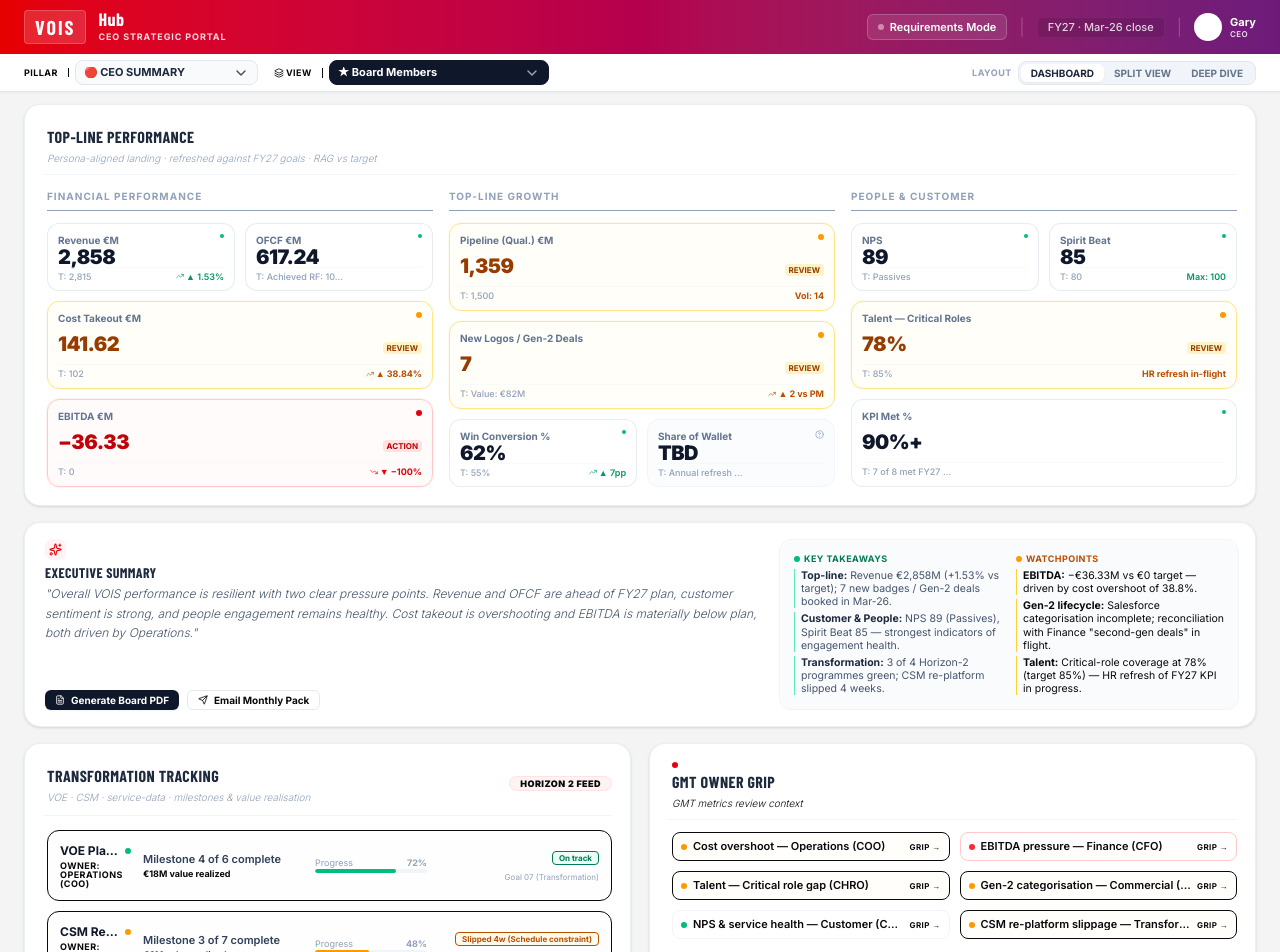
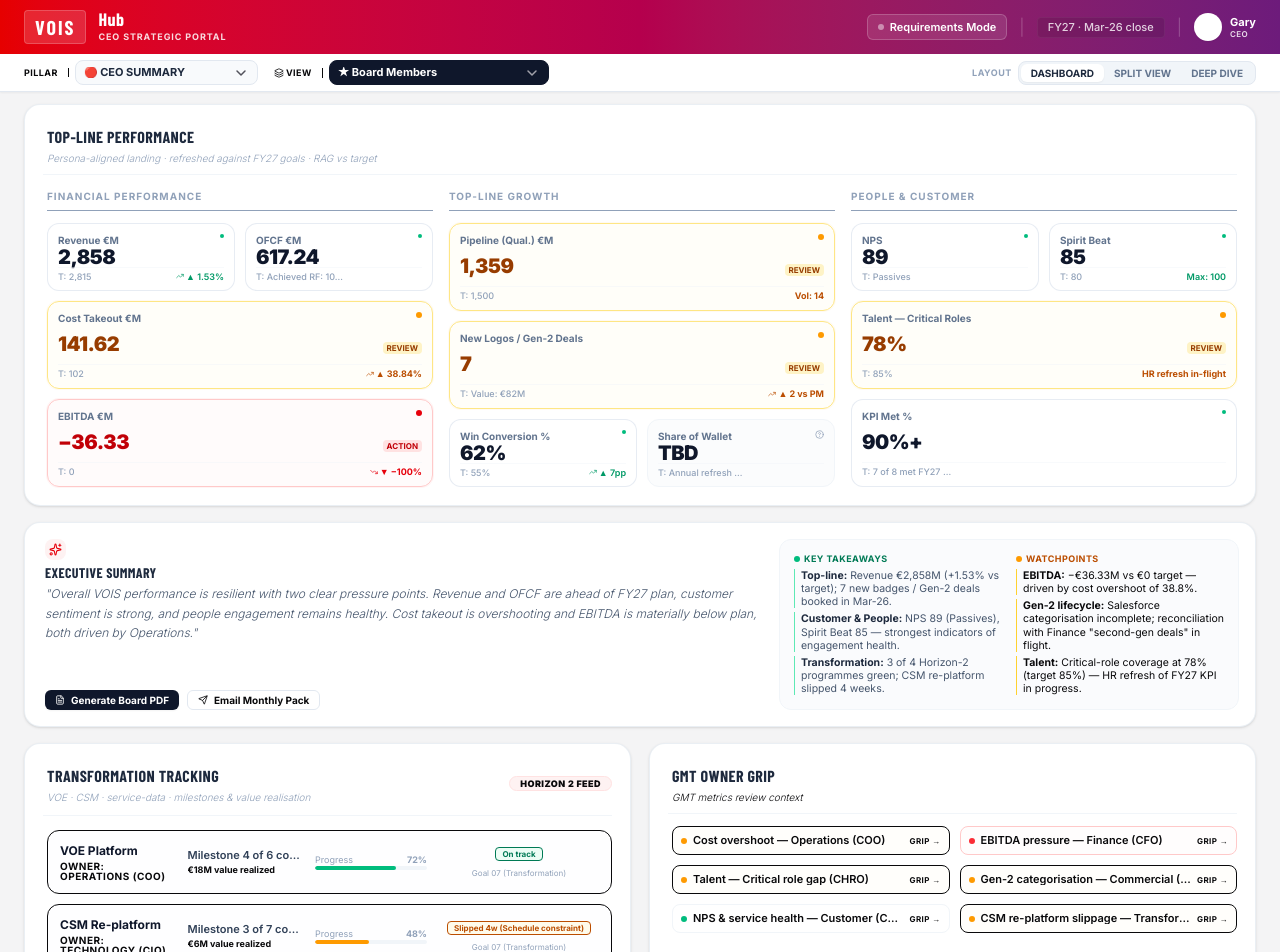
Before and after one commit to vineet-k09/vois_hub, a React (Vite) app in the folder v_hub/: page / in a window 1280 px wide. Shown: the top 952 px of the page. Built offline with nearby package versions, Linux system fonts and the light colour scheme; a web font is replaced by a local one.

Commit message:
fixed the transformation layout

```diff
--- a/v_hub/src/App.tsx
+++ b/v_hub/src/App.tsx
@@ -209,7 +209,7 @@ const App: React.FC = () => {
                           REQ 08 · GMT Owner Grip
                         </span>
                       )}
-                      <span className="w-1.5 h-1.5 rounded-full bg-red-600" />
+                      {/* <span className="w-1.5 h-1.5 rounded-full bg-red-600" /> */}
                     </div>
                     <h2 className="text-base font-barlow font-bold text-slate-800 uppercase tracking-wide mt-0.5">
                       GMT Owner Grip
--- a/v_hub/src/components/Transformation.tsx
+++ b/v_hub/src/components/Transformation.tsx
@@ -68,7 +68,8 @@ const Transformation: React.FC<TransformationProps> = ({ onDrillDown, showAnnota
   };
 
   return (
-    <section className="bg-white border border-slate-200/70 rounded-2xl p-4.5 shadow-sm relative overflow-hidden flex flex-col justify-between h-full">
+    <section className="bg-white border border-slate-200/70 rounded-2xl p-4.5 shadow-sm relative
+    overflow-hidden flex flex-col justify-between h-full">
       {/* Numbered pin for annotation */}
       <div className="req-pin" title="Requirement #6">
         6
@@ -114,28 +115,27 @@ const Transformation: React.FC<TransformationProps> = ({ onDrillDown, showAnnota
                 {/* Initiative Name & Owner */}
                 <div className="flex-1 min-w-0">
                   <div className="flex items-center gap-1.5">
-                    <h4 className="text-xs font-bold text-slate-900 truncate group-hover:text-red-650 transition-colors">
+                    <h4 className="text-xs font-bold text-slate-900 group-hover:text-red-650 transition-colors text-ellipsis">
                       {item.name}
                     </h4>
-                    <span className={`w-1.5 h-1.5 rounded-full shrink-0 ${ragColor}`} />
                   </div>
-                  <p className="text-[9px] text-slate-405 font-bold tracking-wider uppercase mt-0.5 leading-none">
+                  <p className="text-[10px] text-slate-405 font-bold tracking-wider uppercase mt-0.5 leading-none text-ellipsis">
                     Owner: {parsed.owner}
                   </p>
                 </div>
 
                 {/* Milestones & Value */}
-                <div className="w-40 shrink-0">
-                  <p className="text-[11px] text-slate-700 font-semibold leading-none">
+                <div className="flex-1 min-w-0">
+                  <p className="text-[11px] text-slate-700 font-semibold leading-none whitespace-nowrap overflow-hidden text-ellipsis">
                     {parsed.milestones}
                   </p>
-                  <p className="text-[9px] text-emerald-650 font-bold mt-1 leading-none">
+                  <p className="text-[9px] text-emerald-650 font-bold mt-1 leading-none whitespace-nowrap overflow-hidden text-ellipsis">
                     {parsed.value}
                   </p>
                 </div>
 
                 {/* Progress Bar & Percentage */}
-                <div className="w-28 shrink-0">
+                <div className="flex-none w-28">
                   <div className="flex justify-between items-baseline text-[9px] text-slate-400 mb-0.5 leading-none">
                     <span>Progress</span>
                     <span className="font-bold text-slate-750">{item.progress}%</span>
@@ -149,12 +149,12 @@ const Transformation: React.FC<TransformationProps> = ({ onDrillDown, showAnnota
                 </div>
 
                 {/* Risks / Status & Alignment */}
-                <div className="w-40 shrink-0 text-left md:text-right flex flex-row md:flex-col justify-between md:justify-center items-center md:items-end gap-1 leading-none">
+                <div className="flex-none w-40 text-left md:text-right flex flex-row md:flex-col justify-between md:justify-center items-center md::items-end gap-1 leading-none">
                   <span className={`text-[8px] font-bold px-1.5 py-0.5 rounded border ${
                     isGreen
                       ? 'bg-emerald-50 text-emerald-700 border-emerald-150'
                       : 'bg-amber-50 text-amber-700 border-amber-150'
-                  }`}>
+                  } whitespace-nowrap overflow-hidden text-ellipsis`}>
                     {parsed.risk}
                   </span>
                   <p className="text-[8px] text-slate-400 mt-1 truncate max-w-full">
```
